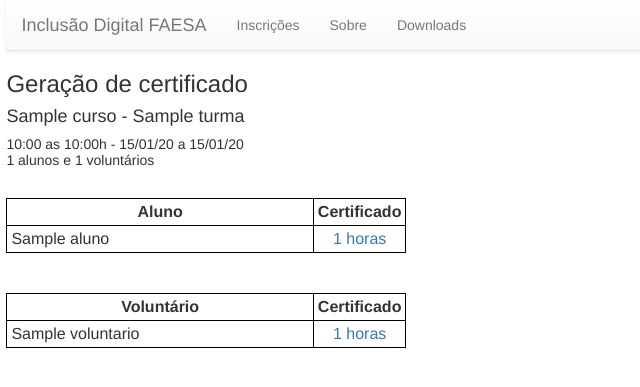
After one commit to inclusaodigitalfaesa/main, a Django app: page /certificado/turma/1/ in a window 1280 px wide. The commit adds this page. Shown: the top 387 px of the page, without its empty margins (0-640 px from the left). Run offline with Django 3.2, Linux system fonts and the light colour scheme; a user stored in the database is signed in; tables that the repository leaves empty hold one stand-in row (values such as "Sample post"); some libraries are stand-ins or nearby versions.

Commit message:
telas relatorios e certificados, melhorias gerais

```diff
--- a/pidfaesa/models.py
+++ b/pidfaesa/models.py
@@ -113,7 +113,6 @@ class Aluno(models.Model):
     dt_nasc = models.DateField('Data de nascimento')
     ds_telefone = models.CharField('Telefone', max_length=30)
     ds_email = models.EmailField('Email', max_length=200, blank=True)
-    #no_hora_aula_total = models.PositiveSmallIntegerField('Hora aula total', default=0)
     dthr_criacao = models.DateTimeField('Data de criacao', auto_now_add=True)
 
     turma = models.ForeignKey(Turma, models.CASCADE)
@@ -123,6 +122,13 @@ class Aluno(models.Model):
 
     def __str__(self):
         return self.ds_nome
+
+    def get_total_horas(self):
+        presencas = PresencaAluno.objects.filter(aluno__id=self.id)
+        horas = 0
+        for p in presencas:
+            horas += p.no_hora_aula
+        return horas
 
 @python_2_unicode_compatible
 class EscolaVoluntario(models.Model):
@@ -171,6 +177,13 @@ class Voluntario(models.Model):
 
     def __str__(self):
         return self.ds_nome
+
+    def get_total_horas(self):
+        presencas = PresencaVoluntario.objects.filter(voluntario__id=self.id)
+        horas = 0
+        for p in presencas:
+            horas += p.no_hora_aula
+        return horas
 
 @python_2_unicode_compatible
 class Pergunta(models.Model):
--- /dev/null
+++ b/pidfaesa/templates/403.html
@@ -0,0 +1 @@
+<h4>Acesso negado.</h4>
--- /dev/null
+++ b/pidfaesa/templates/pidfaesa/403.html
@@ -0,0 +1 @@
+<h4>Acesso negado.</h4>
--- /dev/null
+++ b/pidfaesa/templates/pidfaesa/certificado_turma.html
@@ -0,0 +1,61 @@
+{% include "pidfaesa/base.html" %}
+{% include "pidfaesa/menu.html" %}
+
+<style>
+.div_lista th, td {
+	width: 95%;
+	max-width: 350px;
+	border: 1px solid black;
+	padding: 4px;
+}
+.table_data_hora {
+
+}
+</style>
+
+<div class="div_conteudo">
+
+<h3>Geração de certificado</h3>
+<h4>{{ turma.curso }} - {{ turma }}</h4>
+<h5>{{ turma.imprime_hora_turma }} - {{ turma.imprime_data_turma }}
+	<br>{{ turma.no_vagas_preenchidas }} alunos e {{ turma.no_voluntarios }} voluntários
+</h5>
+<br>
+
+{% if alunos %}
+	<table class="table_lista">
+		<tr class="center">
+			<td><b>Aluno</b></td>
+			<td><b>Certificado</b></td>
+		</tr>
+		{% for aluno in alunos %}
+		<tr>
+			<td>{{ aluno.ds_nome }}</td>
+			<td class="center"><a href="#">{{ aluno.get_total_horas }} horas</a></td>
+		</tr>
+		{% endfor %}
+	</table>
+{% else %}
+	<p class="p_sem_dados">Sem alunos nesta turma.</p>
+{% endif %}
+<br>
+<br>
+{% if voluntarios %}
+	<table class="table_lista">
+		<tr class="center">
+			<td><b>Voluntário</b></td>
+			<td><b>Certificado</b></td>
+		</tr>
+		{% for voluntario in voluntarios %}
+		<tr>
+			<td>{{ voluntario.ds_nome }}</td>
+			<td class="center"><a href="#">{{ voluntario.get_total_horas }} horas</a></td>
+		</tr>
+		{% endfor %}
+	</table>
+{% else %}
+	<p class="p_sem_dados">Sem voluntários nesta turma.</p>
+{% endif %}
+<br>
+
+</div>
--- a/pidfaesa/templates/pidfaesa/index.html
+++ b/pidfaesa/templates/pidfaesa/index.html
@@ -45,7 +45,7 @@ a{
 {% if not cursos_ativos %}
 	<p class="p_sem_dados">Sem cursos ativos.</p>
 {% else %}
-	<p>Faça sua inscrição em uma das turmas abaixo e a FAESA entrará em contato para confirmar sua inscrição!</p><br>
+	<p>Faça sua inscrição em uma das turmas abaixo e entraremos em contato para confirmar sua inscrição!</p><br>
 
 		<div class="div_cursos">
 		{% for curso in cursos_ativos %}
@@ -68,9 +68,7 @@ a{
 							</td></tr>
 						{% endfor %}
 					{% else %}
-						<!-- <table class="table table-condensed table_turmas">		 -->
-							<tr><td class="td_sem_dados">Sem turmas ativas para este curso.</td></tr>
-						<!-- </table> -->
+						<tr><td class="td_sem_dados">Sem turmas ativas para este curso.</td></tr>
 					{% endif %}
 				</table>
 
--- a/pidfaesa/templates/pidfaesa/sobre.html
+++ b/pidfaesa/templates/pidfaesa/sobre.html
@@ -15,7 +15,7 @@
 
 {% if cursos_ativos %}
 	{% for curso in cursos_ativos %}
-		<h3>Curso: {{curso.ds_nome}}</h3>
+		<h3>{{curso.ds_nome}}</h3>
 		<h4>Local: {{curso.ds_local}}</h4>
 		<h4><small>Turmas: {{curso.total_turmas_criadas}} | Alunos: {{curso.total_alunos_inscritos}} | Voluntários: {{curso.total_voluntarios_inscritos}}</small></h4>
 		<h5 style="line-height:20px">{{curso.ds_descricao}}</h5>
--- a/pidfaesa/urls.py
+++ b/pidfaesa/urls.py
@@ -16,6 +16,11 @@ urlpatterns = [
 	url(r'^presenca/aluno/turma/(?P<turma_id>[0-9]+)/$', views.presenca_aluno_turma, name='presenca_aluno_turma'),
 	url(r'^presenca/voluntario/$', views.presenca_voluntario, name='presenca_voluntario'),
 	url(r'^presenca/voluntario/turma/(?P<turma_id>[0-9]+)/$', views.presenca_voluntario_turma, name='presenca_voluntario_turma'),
+	url(r'^logout/$', views.logout_view, name='logout_view'),
+	url(r'^relatorio/$', views.relatorio, name='relatorio'),
+	url(r'^relatorio/turma/(?P<turma_id>[0-9]+)/$', views.relatorio_turma, name='relatorio_turma'),
 	url(r'^certificado/$', views.certificado, name='certificado'),
-	url(r'^logout/$', views.logout_view, name='logout_view'),
+	url(r'^certificado/turma/(?P<turma_id>[0-9]+)/$', views.certificado_turma, name='certificado_turma'),
+	url(r'^visquestionario/$', views.visquestionario, name='visquestionario'),
+	url(r'^visquestionario/curso/(?P<curso_id>[0-9]+)/$', views.visquestionario_curso, name='visquestionario_curso'),
 ] #+ static(settings.STATIC_URL, document_root=settings.STATIC_ROOT)
--- a/pidfaesa/views.py
+++ b/pidfaesa/views.py
@@ -144,7 +144,7 @@ def presenca_aluno_turma(request, turma_id):
 					presenca.aluno = aluno
 					presenca.save()
 
-				return HttpResponse('<p>Registrado com sucesso!</p><br><a href="../../../">Retornar</a>')
+				return HttpResponse('<h4>Registrado com sucesso!<br><a href="../../../">Retornar</a></h4>')
 	else:
 		form = PresencaAlunoForm()
 
@@ -181,7 +181,7 @@ def presenca_voluntario_turma(request, turma_id):
 					presenca.voluntario = voluntario
 					presenca.save()
 
-				return HttpResponse('<p>Registrado com sucesso!</p><br><a href="../../../">Retornar</a>')
+				return HttpResponse('<h4>Registrado com sucesso!<br><a href="../../../">Retornar</a></h4>')
 	else:
 		form = PresencaVoluntarioForm()
 
@@ -194,5 +194,76 @@ def sobre(request):
 	context = {'cursos_ativos': cursos_ativos}
 	return render(request, 'pidfaesa/sobre.html', context)
 
+@login_required
+@permission_required('pidfaesa.add_presencavoluntario', raise_exception=True)
+def relatorio(request):
+	turmas_ativas = Turma.objects.filter(is_ativo=True)
+
+	context = {'turmas_ativas': turmas_ativas}
+	return render(request, 'pidfaesa/relatorio.html', context)
+
+@login_required
+@permission_required('pidfaesa.add_presencavoluntario', raise_exception=True)
+def relatorio_turma(request, turma_id):
+	turma = Turma.objects.get(pk=turma_id)
+	alunos = Aluno.objects.filter(turma__id=turma_id)
+	arpqs = Alun_Resp_Perg_Ques.objects.filter(aluno__in=alunos, pergunta__id=1)
+
+	curso = Curso.objects.get(pk=turma.curso.id)
+	questionario = Questionario.objects.get(pk=curso.questionario.id)
+	pergunta_questionario = Pergunta.objects.filter(questionario__id=questionario.id).order_by('no_ordem')
+	quant_perguntas = pergunta_questionario.count()
+
+	dados = list()
+	for p in pergunta_questionario:
+		a = list()
+		a.append(p)
+		respostas = Resposta.objects.filter(pergunta__id=p.id).order_by('no_ordem')
+		b = list()
+		for r in respostas:
+			c = list()
+			count = Alun_Resp_Perg_Ques.objects.filter(pergunta__id=p.id, resposta__id=r.id).count()
+			if count > 0:
+				c.append(r.ds_descricao)
+				c.append(count)
+				b.append(c)
+		a.append(b)
+		dados.append(a)
+
+	context = {'turma': turma, 'arpqs': arpqs, 'dados': dados, 'quant_perguntas': quant_perguntas}
+	return render(request, 'pidfaesa/relatorio_turma.html', context)
+
+@login_required
+@permission_required('pidfaesa.add_presencavoluntario', raise_exception=True)
 def certificado(request):
-	return render(request, 'pidfaesa/certificado.html')
+	turmas_ativas = Turma.objects.filter(is_ativo=True)
+
+	context = {'turmas_ativas': turmas_ativas}
+	return render(request, 'pidfaesa/certificado.html', context)
+
+@login_required
+@permission_required('pidfaesa.add_presencavoluntario', raise_exception=True)
+def certificado_turma(request, turma_id):
+	turma = Turma.objects.get(pk=turma_id)
+	alunos = Aluno.objects.filter(turma__id=turma_id).order_by('ds_nome')
+	voluntarios = Voluntario.objects.filter(turma__id=turma_id).order_by('ds_nome')
+
+	context = {'turma': turma, 'alunos': alunos, 'voluntarios': voluntarios}
+	return render(request, 'pidfaesa/certificado_turma.html', context)
+
+@login_required
+@permission_required('pidfaesa.add_presencavoluntario', raise_exception=True)
+def visquestionario(request):
+	cursos_ativos = Curso.objects.filter(is_ativo=True)
+
+	context = {'cursos_ativos': cursos_ativos}
+	return render(request, 'pidfaesa/visquestionario.html', context)
+
+@login_required
+@permission_required('pidfaesa.add_presencavoluntario', raise_exception=True)
+def visquestionario_curso(request, curso_id):
+	curso = Curso.objects.get(pk=curso_id)
+	questionario = Questionario.objects.get(pk=curso.questionario.id)
+
+	context = {'curso': curso, 'questionario': questionario}
+	return render(request, 'pidfaesa/visquestionario_curso.html', context)
```
Also changed, not shown: pidfaesa/templates/admin/index.html (added, +92 -0 lines), pidfaesa/templates/pidfaesa/certificado.html (added, +23 -0 lines), pidfaesa/templates/pidfaesa/relatorio.html (added, +23 -0 lines), pidfaesa/templates/pidfaesa/relatorio_turma.html (added, +27 -0 lines), pidfaesa/templates/pidfaesa/visquestionario.html (added, +23 -0 lines), pidfaesa/templates/pidfaesa/visquestionario_curso.html (added, +43 -0 lines).
